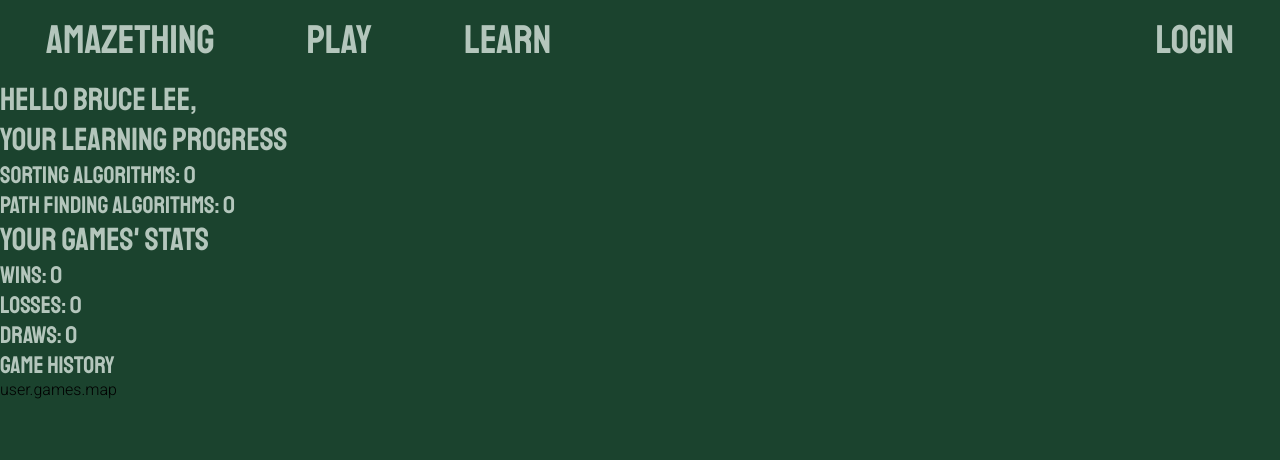
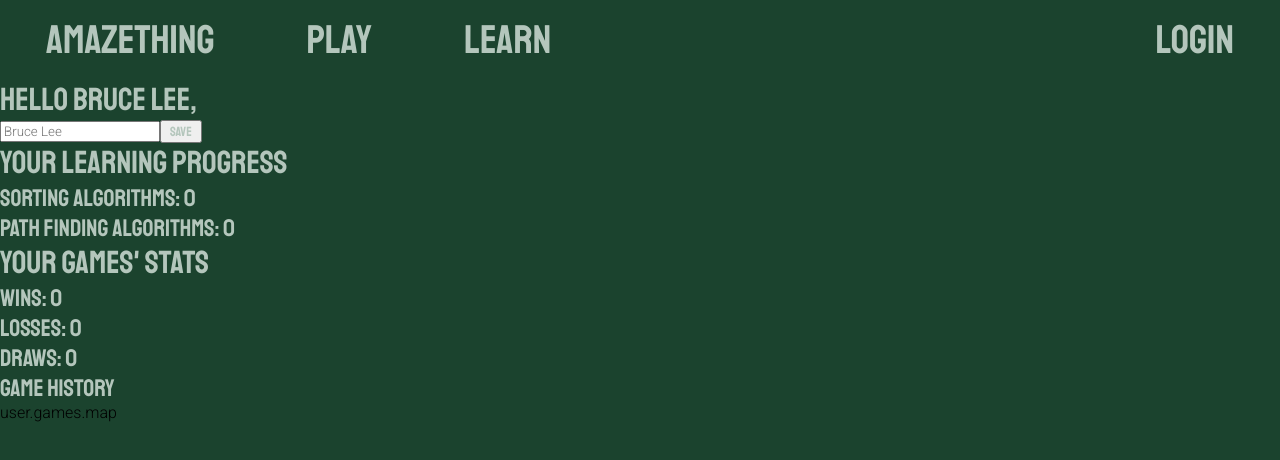
Before and after one commit to vadim-nest/aMAZEthing, a React (Vite) app in the folder Client/: page /profile in a window 1280 px wide. Shown: the top 460 px of the page. Built offline with nearby package versions, Linux system fonts and the light colour scheme.

Commit message:
feat(add username edit button): username added in profile

```diff
--- a/Client/src/components/profile.tsx
+++ b/Client/src/components/profile.tsx
@@ -1,15 +1,40 @@
 import '../css/profile.css';
-import { useAuth0, User} from "@auth0/auth0-react";
+import { User} from "@auth0/auth0-react";
 import { useAppSelector } from '../features/hooks';
+import apiService from '../services/apiService';
+import { useState } from 'react';
+import { useDispatch } from 'react-redux';
+import { refreshData } from '../features/user_slice';
 
 function Profile() {
+  const [username,setUsername] = useState('');
   const user  = useAppSelector((state)=>state.user);
 
+  function changeUsername(e:any){ //TODO if type is EVENT, value not recognized
+    const { value } = e.target;
+    setUsername(value);
+  }
+  const dispatch = useDispatch();
+  async function updateProfile(e:any){
+    e.preventDefault();
+    console.log(username)
+    const newUser = await apiService.updateProfile({username: username});
+    //if (newUser) dispatch(refreshData(newUser));
+  }
   return (
     <div>
       {
         <h1>HELLO {user.username ?(user as User).username: 'THERE'},</h1>
       }
+      <input
+          type="text"
+          placeholder={user.username}
+          name="username"
+          onChange={changeUsername}
+        />
+      <button onClick={updateProfile} >
+          &nbsp;Save&nbsp;
+        </button>
       <h1>Your learning progress</h1>
       <h2>Sorting Algorithms: {user.sortingPath}</h2>
       <h2>Path Finding Algorithms: {user.pathFindPath}</h2>
@@ -21,7 +46,8 @@ function Profile() {
       <div>
         <h2>Game history</h2>
         <p>user.games.map</p>
-      </div>:
+      </div>
+      :
       <h2>No games played yet</h2>}
     </div>
   );
--- a/Client/src/features/user_slice.ts
+++ b/Client/src/features/user_slice.ts
@@ -13,7 +13,7 @@ interface UserState{ //shape of the state inside inside of the slice
 }
 
 const initialState: UserState = {
-    email: 'bruce',
+    email: 'bruce@lee.com',
     username: 'Bruce Lee',
     games: [],
     overallWins:{ wins:0, losses:0, draws:0},
--- a/Client/src/services/apiService.ts
+++ b/Client/src/services/apiService.ts
@@ -1,19 +1,31 @@
 const BASE_URL = 'http://localhost:3000'; //TODO Add to .env
 
-type ApiService={
-    profile:Function,
+type ApiService = {
+  profile: Function,
+  updateProfile: Function,
 }
-const apiService:any = {};
+const apiService: any = {};
 
-apiService.profile = function(){
-    return fetch(`${BASE_URL}/profile`,{
-      method: 'GET',
-      credentials: 'include',
-      headers: {"Access-Control-Allow-Origin": '*','Content-Type': 'application/json'}
-    })
-      .then((res) => res.json())
-      .catch((err) => console.log(err));
+apiService.profile = function () {
+  return fetch(`${BASE_URL}/profile`, {
+    method: 'GET',
+    credentials: 'include',
+    headers: { "Access-Control-Allow-Origin": '*', 'Content-Type': 'application/json' }
+  })
+    .then((res) => res.json())
+    .catch((err) => console.log(err));
 };
+
+apiService.updateProfile = function (user:any) { //TODO solve type ->in redux userSlice
+  return fetch(`${BASE_URL}/updateProfile`, {
+    method: 'POST',
+    credentials: 'include',
+    headers: { "Access-Control-Allow-Origin": '*','Content-Type': 'application/json' },
+    body: JSON.stringify(user),
+  })
+    .then((res) => res.json())
+    .catch((err) => console.log(err));
+}
 
 
 export default apiService;
```
